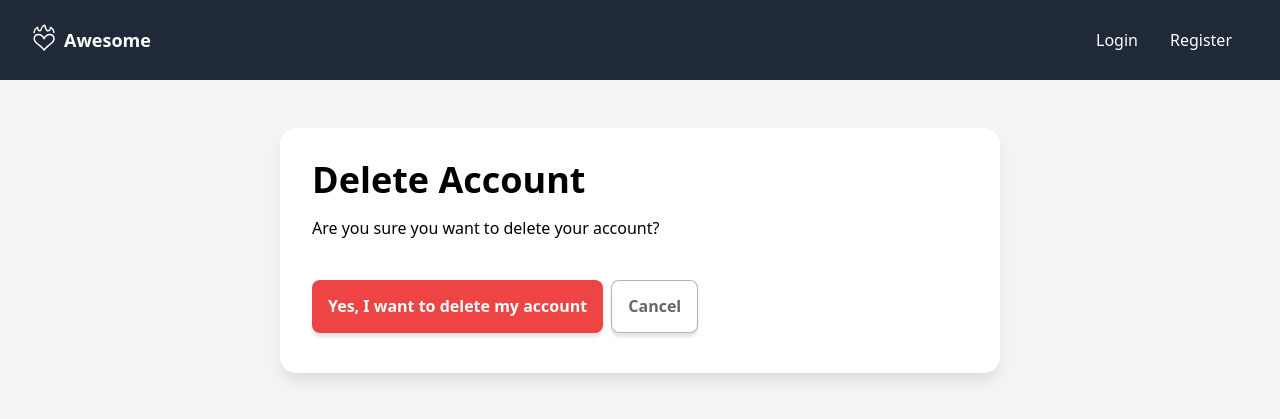
After one commit to Daksh777/FlickPic, a Django app: page /profile/delete/ in a window 1280 px wide. The commit adds this page. Shown: the top 419 px of the page. Run offline with Django 5.2, Linux system fonts and the light colour scheme; some libraries are stand-ins or nearby versions.

Commit message:
Add profile delete feature

```diff
--- a/pixxcore/urls.py
+++ b/pixxcore/urls.py
@@ -33,6 +33,7 @@ urlpatterns = [
     path('profile/', profile_view, name='profile'),
     path('<username>/', profile_view, name='userprofile'),
     path('profile/edit/', profile_edit_view, name='profile_edit'),
+    path('profile/delete/', profile_delete_view, name='profile_delete'),
 ]
 
 urlpatterns += static(settings.MEDIA_URL, document_root=settings.MEDIA_ROOT)
--- /dev/null
+++ b/templates/users/profile_delete.html
@@ -0,0 +1,11 @@
+{% extends 'layouts/c.html' %}
+{% block content %}
+<h1>Delete Account</h1>
+<p>Are you sure you want to delete your account?</p>
+
+<form method='POST'>
+    {% csrf_token %}
+    <button type="submit" class="btn-red mt-6">Yes, I want to delete my account</button>
+    <a class="button secondaryAction ml-1" href="{{request.META.HTTP_REFERER}}">Cancel</a>
+</form>
+{% endblock %}
--- a/templates/users/profile_edit.html
+++ b/templates/users/profile_edit.html
@@ -16,7 +16,7 @@
     <button type="submit" >Submit</button>
     <a class="button secondaryAction ml-1" href="{{request.META.HTTP_REFERER}}">Cancel</a>
 </form>
-<a class="mt-12 hover:underline text-gray-500" href="">Delete Profile</a>
+<a class="mt-12 hover:underline text-gray-500" href="{% url "profile_delete" %}">Delete Profile</a>
 
 
 <script>
--- a/users/views.py
+++ b/users/views.py
@@ -3,6 +3,8 @@ from .forms import *
 from django.contrib.auth.models import User
 from django.shortcuts import get_object_or_404
 from django.http import Http404
+from django.contrib.auth import logout
+from django.contrib import messages
 
 def profile_view(request, username=None):
     if username:
@@ -22,3 +24,13 @@ def profile_edit_view(request):
             form.save()
             return redirect('profile')
     return render(request, 'users/profile_edit.html', {'form': form})
+
+def profile_delete_view(request):
+    user = request.user
+    if request.method == 'POST':
+        logout(request)
+        user.delete()
+        messages.success(request, 'Your account has been deleted.')
+        return redirect('home')
+
+    return render(request, 'users/profile_delete.html')
```
Also changed, not shown: db.sqlite3, media/avatars/79253f176e156b2b88258a683aaadf3f.png (deleted).
